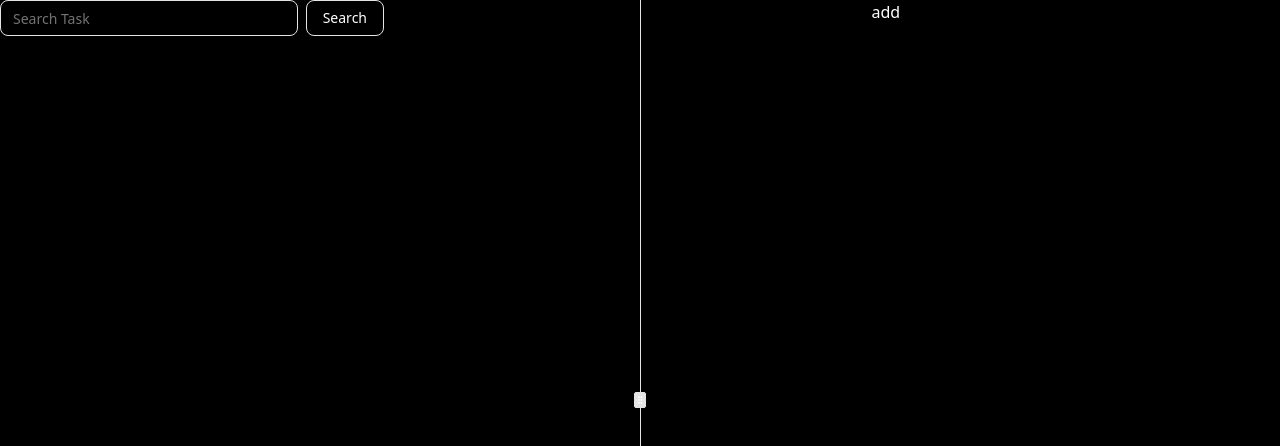
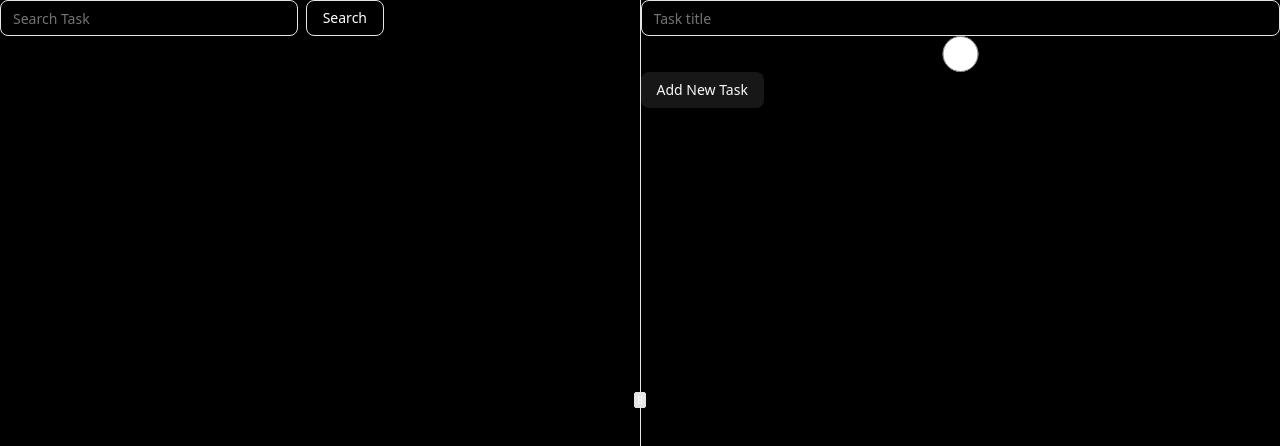
Before and after one commit to Sardor-web-dev/TodoList, a React (Vite) app: page / in a window 1280 px wide. Shown: the top 446 px of the page. Built offline with nearby package versions, Linux system fonts and the light colour scheme.

Commit message:
added some features

```diff
--- a/src/components/custom/FormAdd.tsx
+++ b/src/components/custom/FormAdd.tsx
@@ -1,4 +1,6 @@
 import { Todo } from "../../types.ts"
+import { Input } from "../ui/input";
+import { Button } from "..//ui/button";
 
 
 interface SearchFormProps {
@@ -32,8 +34,9 @@ const FormForAdd:React.FC<SearchFormProps> = ({todos, setTodos}) => {
   return (
     <>
       <form onSubmit={handleSubmit}>
-        <input type="text" name="title" />
-        <button>add</button>
+        <Input placeholder="Task title" name="title" />
+        <Input type="radio" />
+        <Button>Add New Task</Button>
       </form>
     </>
   );
```
